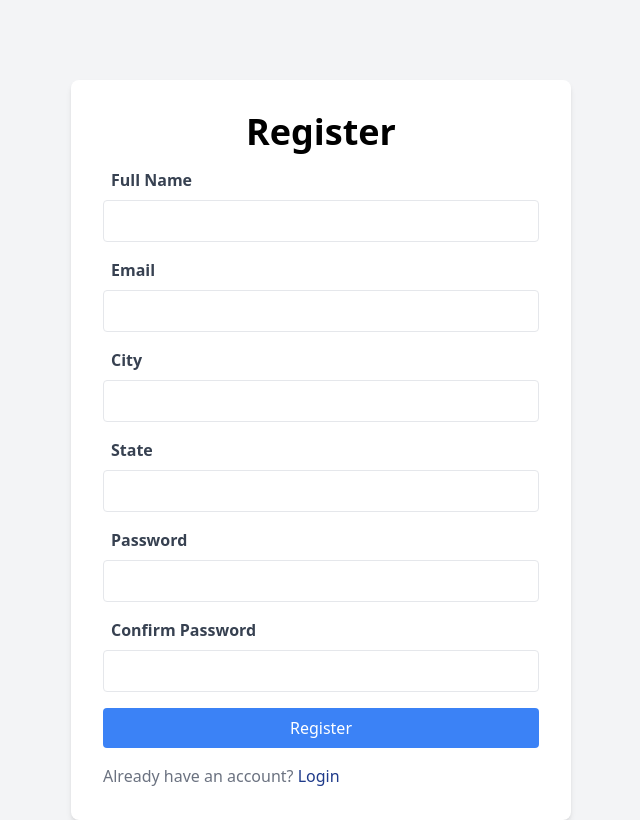
After one commit to adrichey/vanilla-php-job-listing-site, a PHP site: template App/views/users/register.view.php in a window 1280 px wide. The commit adds this page. Shown: the whole page, without its empty margins (319-959 px from the left). Run offline with PHP 8.4, Linux system fonts and the light colour scheme; the template is opened without the code that fills it, so the values that code supplies are empty; a stand-in replaces the project's code that opens the database connection.

Commit message:
Add login and register routes and views

```diff
--- a/App/views/listings/create.view.php
+++ b/App/views/listings/create.view.php
@@ -1,8 +1,6 @@
 <?php
 loadPartial('head');
 loadPartial('navbar');
-loadPartial('showcase-search');
-loadPartial('top-banner');
 ?>
 
 <!-- Post a Job Form Box -->
--- a/App/views/listings/edit.view.php
+++ b/App/views/listings/edit.view.php
@@ -1,8 +1,6 @@
 <?php
 loadPartial('head');
 loadPartial('navbar');
-loadPartial('showcase-search');
-loadPartial('top-banner');
 ?>
 
 <!-- Edit a Job Form Box -->
--- a/App/views/partials/navbar.php
+++ b/App/views/partials/navbar.php
@@ -5,8 +5,8 @@
             <a href="/">VanillaJobs</a>
         </h1>
         <nav class="space-x-4">
-            <a href="login.html" class="text-white hover:underline">Login</a>
-            <a href="register.html" class="text-white hover:underline">Register</a>
+            <a href="/login" class="text-white hover:underline">Login</a>
+            <a href="/register" class="text-white hover:underline">Register</a>
             <a
             href="/listings/create"
             class="bg-yellow-500 hover:bg-yellow-600 text-black px-4 py-2 rounded hover:shadow-md transition duration-300"
--- /dev/null
+++ b/App/views/users/register.view.php
@@ -0,0 +1,93 @@
+<?php
+loadPartial('head');
+loadPartial('navbar');
+?>
+
+<!-- Registration Form Box -->
+<div class="flex justify-center items-center mt-20">
+    <div class="bg-white p-8 rounded-lg shadow-md w-full md:w-500 mx-6">
+        <h2 class="text-4xl text-center font-bold mb-4">Register</h2>
+        <?php loadPartial('messages'); ?>
+        <form method="POST" action="/register">
+            <div class="mb-4">
+                <label for="name" class="block text-gray-700 text-base font-semibold mb-2 ml-2">
+                    Full Name
+                </label>
+                <input
+                id="name"
+                type="text"
+                name="name"
+                class="w-full px-4 py-2 border rounded focus:outline-none"
+                />
+            </div>
+            <div class="mb-4">
+                <label for="email" class="block text-gray-700 text-base font-semibold mb-2 ml-2">
+                    Email
+                </label>
+                <input
+                id="email"
+                type="email"
+                name="email"
+                class="w-full px-4 py-2 border rounded focus:outline-none"
+                />
+            </div>
+            <div class="mb-4">
+                <label for="city" class="block text-gray-700 text-base font-semibold mb-2 ml-2">
+                    City
+                </label>
+                <input
+                id="city"
+                type="text"
+                name="city"
+                class="w-full px-4 py-2 border rounded focus:outline-none"
+                />
+            </div>
+            <div class="mb-4">
+                <label for="state" class="block text-gray-700 text-base font-semibold mb-2 ml-2">
+                    State
+                </label>
+                <input
+                id="state"
+                type="text"
+                name="state"
+                class="w-full px-4 py-2 border rounded focus:outline-none"
+                />
+            </div>
+            <div class="mb-4">
+                <label for="password" class="block text-gray-700 text-base font-semibold mb-2 ml-2">
+                    Password
+                </label>
+                <input
+                id="password"
+                type="password"
+                name="password"
+                class="w-full px-4 py-2 border rounded focus:outline-none"
+                />
+            </div>
+            <div class="mb-4">
+                <label for="password_confirmation" class="block text-gray-700 text-base font-semibold mb-2 ml-2">
+                    Confirm Password
+                </label>
+                <input
+                id="password_confirmation"
+                type="password"
+                name="password_confirmation"
+                class="w-full px-4 py-2 border rounded focus:outline-none"
+                />
+            </div>
+            <button
+            type="submit" class="w-full bg-blue-500 hover:bg-blue-600 text-white px-4 py-2 rounded focus:outline-none"
+            >
+                Register
+            </button>
+
+            <p class="mt-4 text-gray-500">
+                Already have an account?
+                <a class="text-blue-900" href="/login">Login</a>
+            </p>
+        </form>
+    </div>
+</div>
+
+<?php
+loadPartial('footer');
```
Also changed, not shown: App/controllers/UserController.php (added, +33 -0 lines), App/views/users/login.view.php (added, +49 -0 lines), routes.php (+14 -1 lines).
